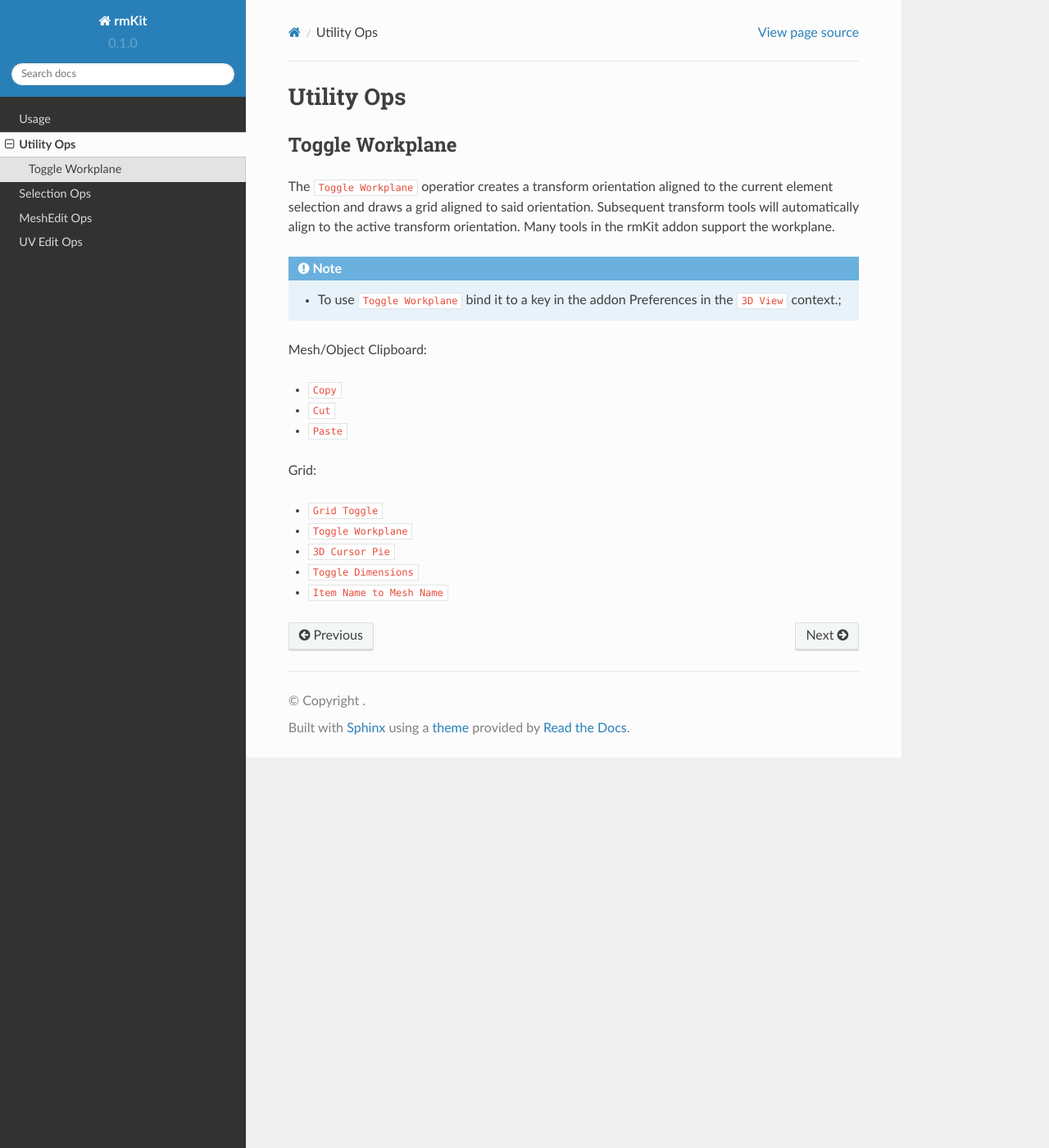
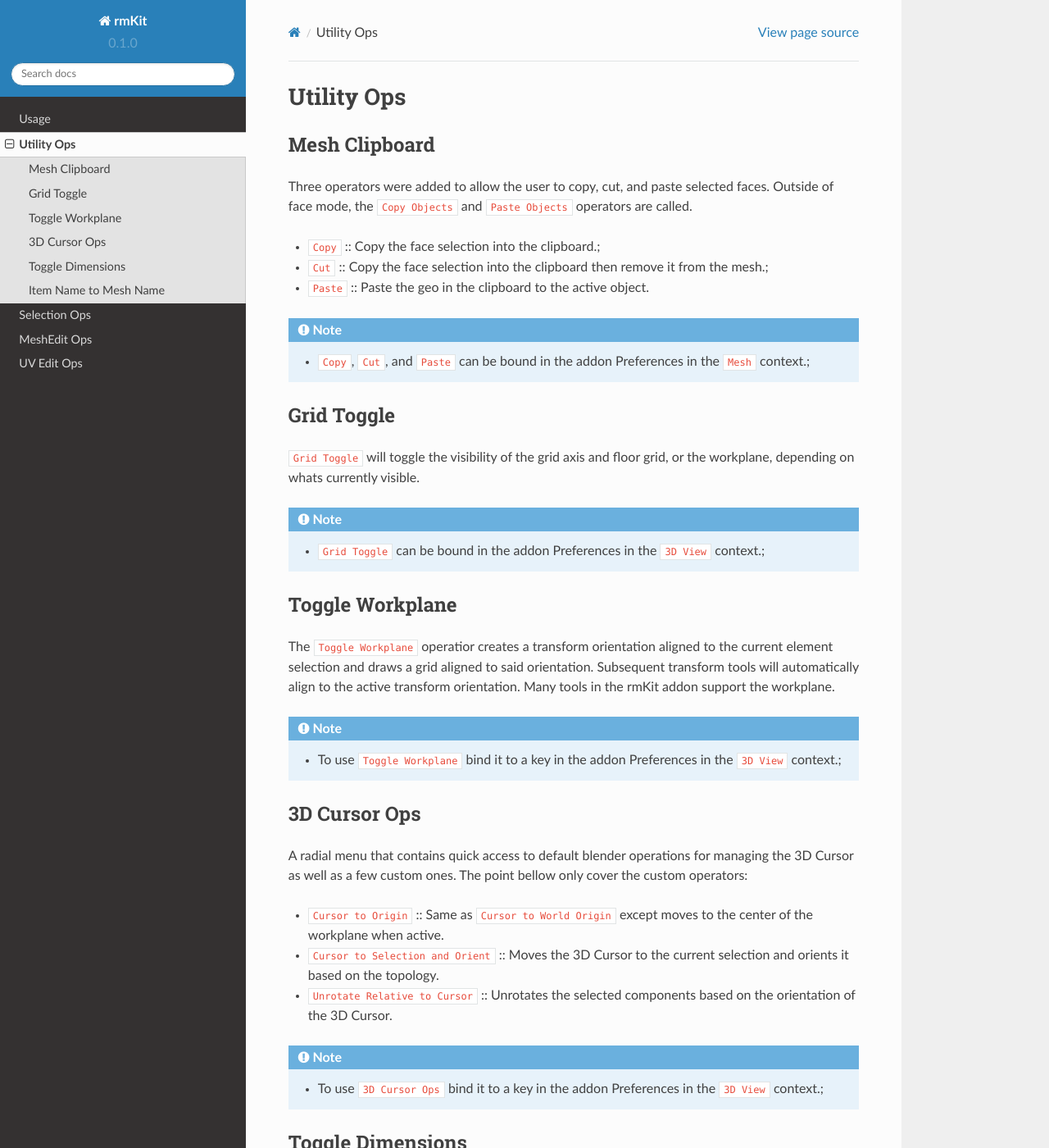
Before and after one commit to roosterMAP/rmKit-docs, a Sphinx documentation site: the page built from docs/source/utils.rst, in a window 1280 px wide and 1400 px high. Shown: the whole window at 82% size. Built offline with Sphinx 7.4.7 and the Read the Docs theme 2.0.0, drawn with Linux system fonts in a browser that asks for light colours; some of the changed text lies outside the part shown.

Commit message:
more first pass doc work
more first pass doc work

```diff
--- a/docs/source/utils.rst
+++ b/docs/source/utils.rst
@@ -1,10 +1,39 @@
 Utility Ops
 ===================================
+
+
+.. _clipboard:
+
+Mesh Clipboard
+--------------
+
+Three operators were added to allow the user to copy, cut, and paste selected faces. Outside of face mode, the ``Copy Objects`` and ``Paste Objects`` operators are called.
+
+* ``Copy`` :: Copy the face selection into the clipboard.;
+
+* ``Cut`` :: Copy the face selection into the clipboard then remove it from the mesh.;
+
+* ``Paste`` :: Paste the geo in the clipboard to the active object.
+
+.. note::
+	* ``Copy``, ``Cut``, and ``Paste`` can be bound in the addon Preferences in the ``Mesh`` context.;
+
+
+.. _gridtoggle:
+
+Grid Toggle
+-----------
+
+``Grid Toggle`` will toggle the visibility of the grid axis and floor grid, or the workplane, depending on whats currently visible.
+
+.. note::
+	* ``Grid Toggle`` can be bound in the addon Preferences in the ``3D View`` context.;
+
 
 .. _workplane:
 
 Toggle Workplane
--------------------
+----------------
 
 The ``Toggle Workplane`` operatior creates a transform orientation aligned to the current element selection and draws a grid aligned to said orientation.
 Subsequent transform tools will automatically align to the active transform orientation.
@@ -14,17 +43,41 @@
 	* To use ``Toggle Workplane`` bind it to a key in the addon Preferences in the ``3D View`` context.;
 
 
-Mesh/Object Clipboard:
+.. _cursorpie:
 
-* ``Copy``
-* ``Cut``
-* ``Paste``
+3D Cursor Ops
+-------------
 
-Grid:
+A radial menu that contains quick access to default blender operations for managing the 3D Cursor as well as a few custom ones.
+The point bellow only cover the custom operators:
 
-* ``Grid Toggle``
-* ``Toggle Workplane``
-* ``3D Cursor Pie``
+* ``Cursor to Origin`` :: Same as ``Cursor to World Origin`` except moves to the center of the workplane when active.
 
-* ``Toggle Dimensions``
-* ``Item Name to Mesh Name``
+* ``Cursor to Selection and Orient`` :: Moves the 3D Cursor to the current selection and orients it based on the topology.
+
+* ``Unrotate Relative to Cursor`` :: Unrotates the selected components based on the orientation of the 3D Cursor.
+
+.. note::
+	* To use ``3D Cursor Ops`` bind it to a key in the addon Preferences in the ``3D View`` context.;
+
+
+.. _dimensionstool:
+
+Toggle Dimensions
+-----------------
+
+Toggles the visibility of a set of world axis drawn over the current component or object selection that displays the world space dimensions. Very usefull!
+
+.. note::
+	* To use ``3D Cursor Ops`` bind it to a key in the addon Preferences in the ``3D View`` context or access it in the rmKit section of the tools panel.;
+
+
+.. _itemnametomeshname:
+
+Item Name to Mesh Name
+----------------------
+
+Copy the name of each item in the scene to its mesh data object.
+
+.. note::
+	* Operator is accessible as a button in the rmKit section of the tools panel.;
```
Also changed, not shown: docs/source/sel.rst (+27 -15 lines).
